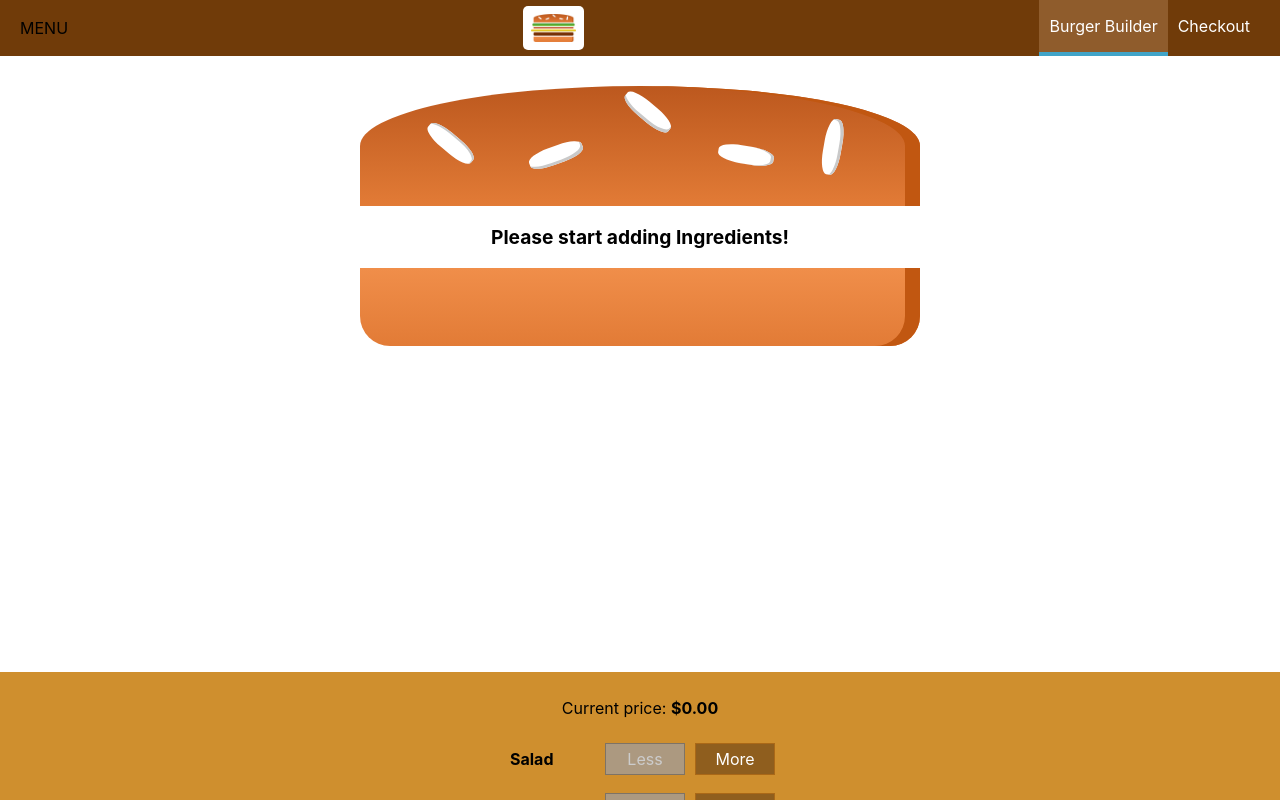
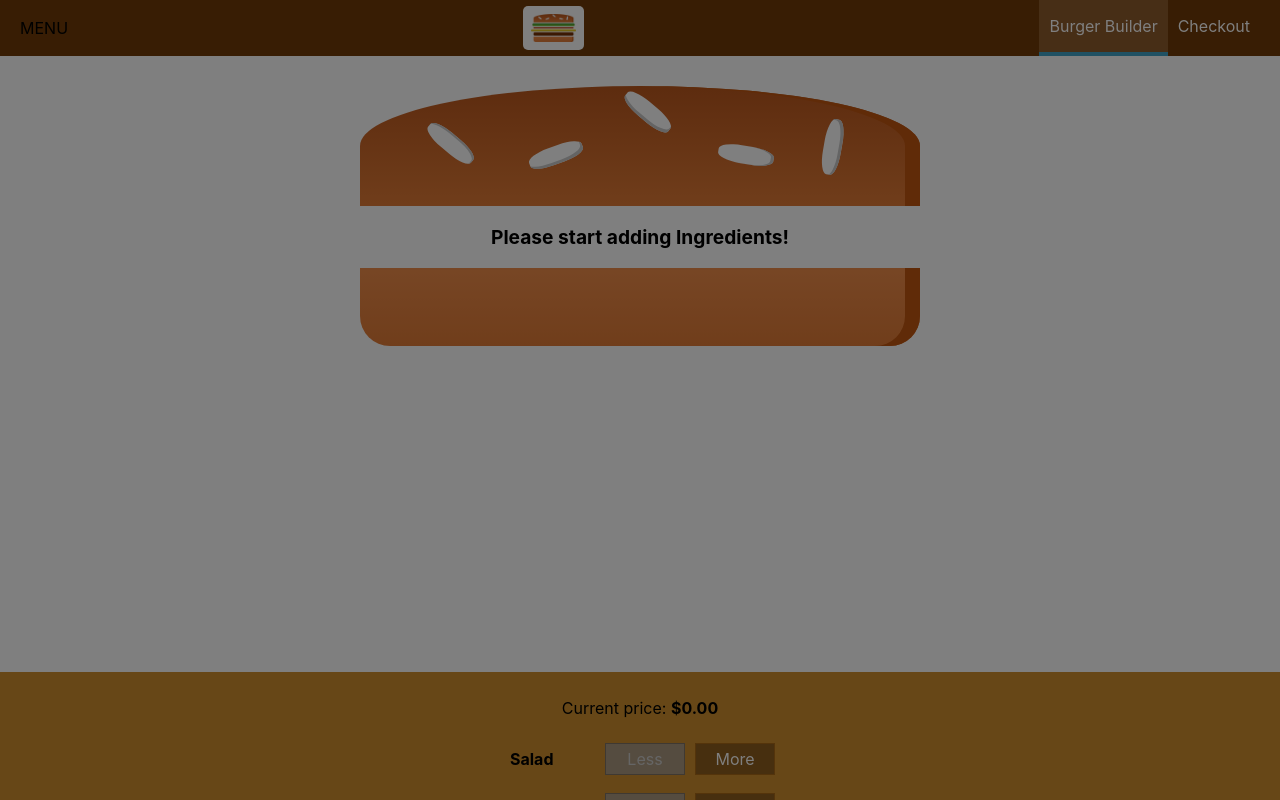
Before and after one commit to wagneramelo/burgerShop, a React (Create React App) app: page / in a window 1280 px wide. Shown: the top 800 px of the page. Built offline with nearby package versions, Linux system fonts and the light colour scheme.

Commit message:
Added backdrop to Side Drawer

```diff
--- a/src/components/Layout/Layout.js
+++ b/src/components/Layout/Layout.js
@@ -5,12 +5,19 @@ import SideDrawer from '../Navigation/SideDrawer/SideDrawer'
 import classes from './Layout.module.css';
 
 class Layout extends Component {
+    state = {
+        showSideDrawer: true
+    }
+
+    sideDrawerClosedHandler = () => {
+        this.setState({showSideDrawer: false});
+    }
 
     render() {
         return(
         <>
             <Toolbar />
-            <SideDrawer />
+            <SideDrawer open={this.state.showSideDrawer} closed={this.sideDrawerClosedHandler}/>
             <main className={classes.Content}>
                 {this.props.children}
             </main>
--- a/src/components/Navigation/SideDrawer/SideDrawer.js
+++ b/src/components/Navigation/SideDrawer/SideDrawer.js
@@ -1,12 +1,17 @@
 import React from 'react';
 import Logo from '../../Logo/Logo';
 import NavigationItems from '../NavigationItems/NavigationItems';
+import Backdrop from '../../UI/Backdrop/Backdrop';
 
 import classes from './SideDrawer.module.css'
 
 const sideDrawer = (props) => {
+    const attachedClasses = [classes.SideDrawer, props.open ? classes.Open : classes.Close];
+    //const attachedClasses = props.open ? [classes.SideDrawer, classes.Open] : [classes.SideDrawer, classes.Close];
     return(
-        <div className={classes.SideDrawer}>
+        <>
+            <Backdrop show={props.open} clicked={props.closed}/>
+            <div className={attachedClasses.join(' ')}>
                 <div className={classes.Logo}>
                     <Logo />
                 </div>
@@ -14,6 +19,7 @@ const sideDrawer = (props) => {
                     <NavigationItems />
                 </nav>
             </div>
+        </>
     );
 
 }
```
Lines whose indentation alone changed are shown as unchanged.
